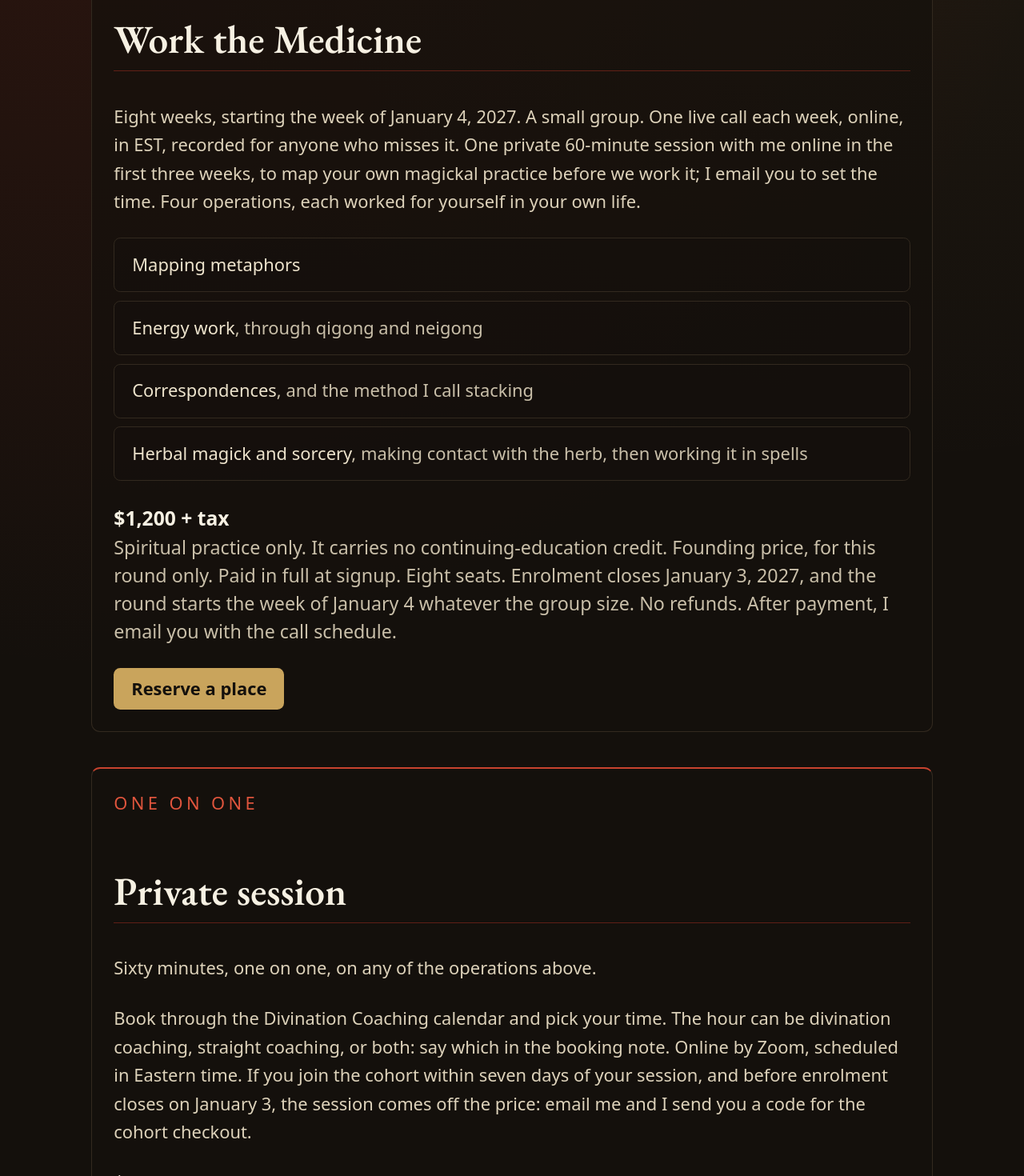
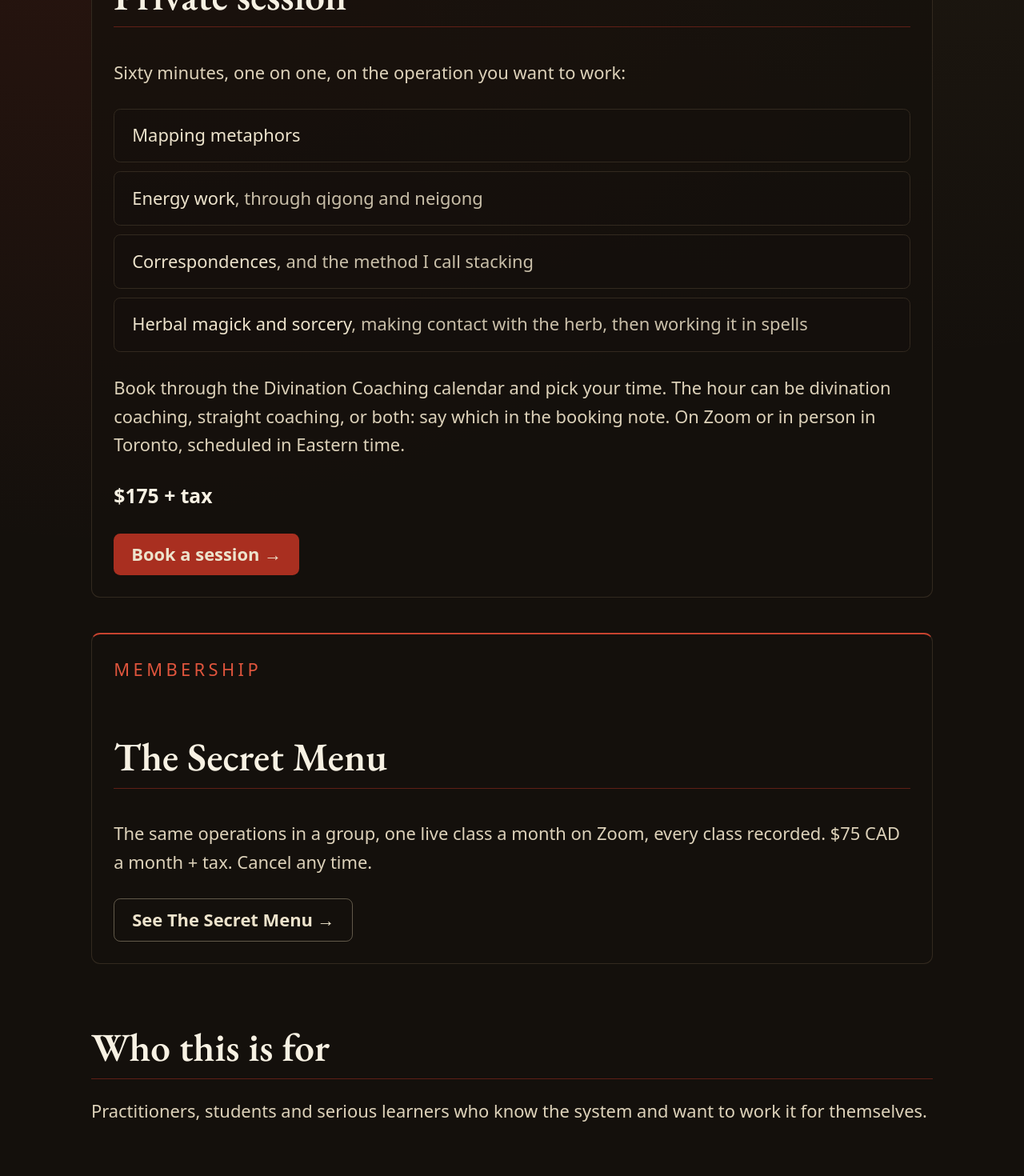
Before and after one commit to TAOWZL/zacharylui.ca, a Next.js app: page /coaching in a window 1280 px wide. Shown: the part 720-2190 px from the top of the page at 80% size. Built offline with nearby package versions, Linux system fonts and the light colour scheme.

Commit message:
Pause the Work the Medicine cohort; /coaching sells private sessions and The Secret Menu
Co-Authored-By: Claude Opus 5.5 <noreply@anthropic.com>
Claude-Session: https://claude.ai/code/session_01VGNqhLonhS33HByHFBBBP6

```diff
--- a/app/coaching/page.tsx
+++ b/app/coaching/page.tsx
@@ -4,12 +4,12 @@ import type { Metadata } from "next";
 // Scope: magick and personal practice coaching, never health care.
 
 const DESCRIPTION =
-  "Run the system you studied in your own life. An eight-week founding cohort and one-on-one sessions in Chinese magick and practice.";
+  "Run the system you studied in your own life. One-on-one sessions in Chinese magick and practice, and The Secret Menu, one live class a month.";
 
-// Stripe payment links (Wuji Xuan Life Wellness Ltd account). Both charge tax at checkout.
 // Private sessions book through the Divination Coaching calendar on Jane; the hour can be coaching, divination or both.
 const SESSION_URL = "https://wujixuan.janeapp.com/#/staff_member/1/treatment/3";
-const COHORT_URL = "https://buy.stripe.com/28E3cudLg5Sj9zo6yB3Nm0A";
+// The Work the Medicine cohort is paused (Nov 2026); its Stripe link is deactivated.
+const MEMBERSHIP_URL = "/membership";
 
 export const metadata: Metadata = {
   title: "Coaching",
@@ -35,7 +35,7 @@ export default function CoachingPage() {
     <article className="mx-auto max-w-3xl py-2 sm:py-10">
       <p className="kicker">Coaching</p>
       <h1 className="display mt-2 text-[1.6rem] leading-tight text-zinc-50 sm:text-4xl">
-        Run the system you studied, eight weeks, in a small group.
+        Work your own practice, one on one.
       </h1>
       <p className="mt-3 max-w-2xl text-base leading-relaxed text-zinc-300 sm:text-lg">
         You learned the five phases, the channels, the organ spirits. You passed the exam. Then you put the chart away.
@@ -43,12 +43,10 @@ export default function CoachingPage() {
       </p>
 
       <section className="offer-card mt-10">
-        <p className="kicker">Founding cohort</p>
-        <h2 className="heading-2 mt-2">Work the Medicine</h2>
+        <p className="kicker">One on one</p>
+        <h2 className="heading-2 mt-2">Private session</h2>
         <p className="mt-3 leading-relaxed text-zinc-300">
-          Eight weeks, starting the week of January 4, 2027. A small group. One live call each week, online, in EST, recorded for
-          anyone who misses it. One private 60-minute session with me online in the first three weeks, to map your own
-          magickal practice before we work it; I email you to set the time. Four operations, each worked for yourself in your own life.
+          Sixty minutes, one on one, on the operation you want to work:
         </p>
         <ul className="mt-5 grid grid-cols-1 gap-2">
           {WEEKS.map(([name, detail]) => (
@@ -58,32 +56,25 @@ export default function CoachingPage() {
             </li>
           ))}
         </ul>
-        <p className="mt-5 text-lg font-semibold text-zinc-50">$1,200 + tax</p>
-        <p className="text-sm text-zinc-400">
-          Spiritual practice only. It carries no continuing-education credit. Founding price, for this round only. Paid in full at signup. Eight seats. Enrolment closes January 3, 2027, and
-          the round starts the week of January 4 whatever the group size. No refunds. After payment, I email you with the
-          call schedule.
+        <p className="mt-5 leading-relaxed text-zinc-300">
+          Book through the Divination Coaching calendar and pick your time. The hour can be divination coaching,
+          straight coaching, or both: say which in the booking note. On Zoom or in person in Toronto, scheduled in Eastern time.
         </p>
-        <a href={COHORT_URL} className="btn-primary mt-5 self-start" target="_blank" rel="noopener">
-          Reserve a place
+        <p className="mt-5 text-lg font-semibold text-zinc-50">$175 + tax</p>
+        <a href={SESSION_URL} className="btn-buy mt-5">
+          Book a session →
         </a>
       </section>
 
       <section className="offer-card mt-8">
-        <p className="kicker">One on one</p>
-        <h2 className="heading-2 mt-2">Private session</h2>
+        <p className="kicker">Membership</p>
+        <h2 className="heading-2 mt-2">The Secret Menu</h2>
         <p className="mt-3 leading-relaxed text-zinc-300">
-          Sixty minutes, one on one, on any of the operations above.
+          The same operations in a group, one live class a month on Zoom, every class recorded. $75 CAD a month + tax.
+          Cancel any time.
         </p>
-        <p className="mt-5 leading-relaxed text-zinc-300">
-          Book through the Divination Coaching calendar and pick your time. The hour can be divination coaching,
-          straight coaching, or both: say which in the booking note. Online by Zoom, scheduled in Eastern time. If you join the
-          cohort within seven days of your session, and before enrolment closes on January 3, the session comes off the price: email me
-          and I send you a code for the cohort checkout.
-        </p>
-        <p className="mt-5 text-lg font-semibold text-zinc-50">$175 + tax</p>
-        <a href={SESSION_URL} className="btn-buy mt-5">
-          Book a session →
+        <a href={MEMBERSHIP_URL} className="btn-secondary mt-5">
+          See The Secret Menu →
         </a>
       </section>
 
```
